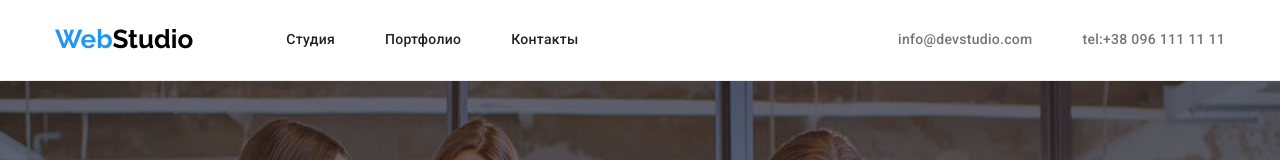
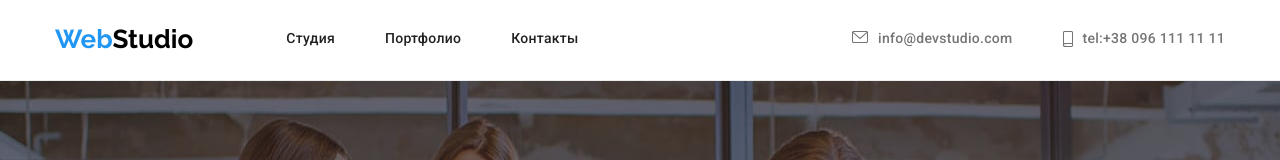
Before and after one commit to AlinaYakubovych/goit-markup-hw-04, a plain HTML site: page index.html in a window 1280 px wide. Shown: the top 160 px of the page. Drawn offline with nearby package versions, Linux system fonts and the light colour scheme.

Commit message:
добавляє іконки в хедері

```diff
--- a/css/styles.css
+++ b/css/styles.css
@@ -83,6 +83,7 @@ padding-bottom: 25px;
 }
 
 .header-item{
+  display: inline-flex;
   margin-right: 50px;
 }
 
@@ -98,6 +99,35 @@ padding-bottom: 25px;
 .header-address-link .item + .item{
   margin-left: 50px;
 }
+
+
+.header-address-link::before{
+  width: 16px;
+  height: 12px;
+  margin-right: 10px;
+  content: "";
+  background-image: url(../images/envelope.svg);
+  background-size: contain;
+}
+
+.header-address-link {
+  display: inline-flex;
+  font-weight: 500;
+  font-size: 14px;
+  line-height: 1.14;
+  letter-spacing: 0.02em;
+  color: var(--header-adress-color);
+}
+
+.tel::before{
+  width: 10px;
+  height: 16px;
+  margin-right: 10px;
+  content: "";
+  background-image: url(../images/smartphone.svg);
+  background-size: contain;
+}
+
 
 .main-header{
   display: flex;
@@ -136,28 +166,18 @@ letter-spacing: 0.02em;
 color: #212121;
 }
 
-.header-link:hover{
-  color: #2196F3;
-}
+.header-link:hover,
 .header-link:focus{
   color: #2196F3;
 }
 
-.header-address-link {
-  font-weight: 500;
-  font-size: 14px;
-  line-height: 1.14;
-  letter-spacing: 0.02em;
-  color: var(--header-adress-color);
-}
 
-.header-address-link:hover{
+.header-address-link:hover,
+.header-address-link:focus{
   color: #2196F3;
 }
 
-.header-address-link:focus{
-  color: #2196F3;
-}
+
 
 
 
--- a/index.html
+++ b/index.html
@@ -26,7 +26,7 @@
                 </nav>
                 <ul class="header-address list">
                     <li class="header-item"><a class="header-address-link" href="mailto:info@devstudio.com">info@devstudio.com</a></li>
-                    <li class="header-item"><a class="header-address-link" href="tel:+380961111111">tel:+38 096 111 11 11</a></li>
+                    <li class="header-item"><a class="header-address-link tel" href="tel:+380961111111">tel:+38 096 111 11 11</a></li>
                 </ul>
             </div>
             </header>
```
Also changed, not shown: images/envelope.svg (added), images/smartphone.svg (added), 1 other file.
